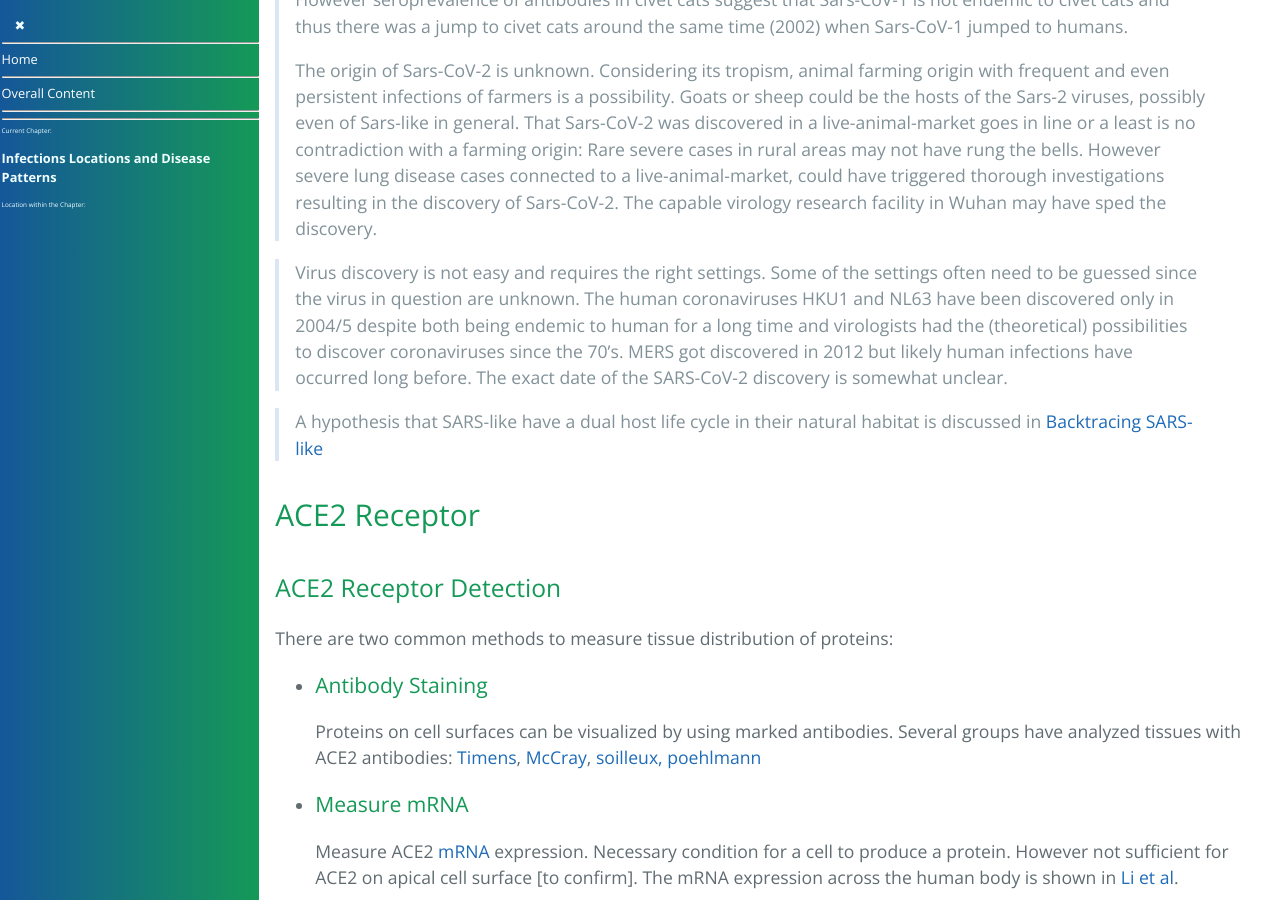
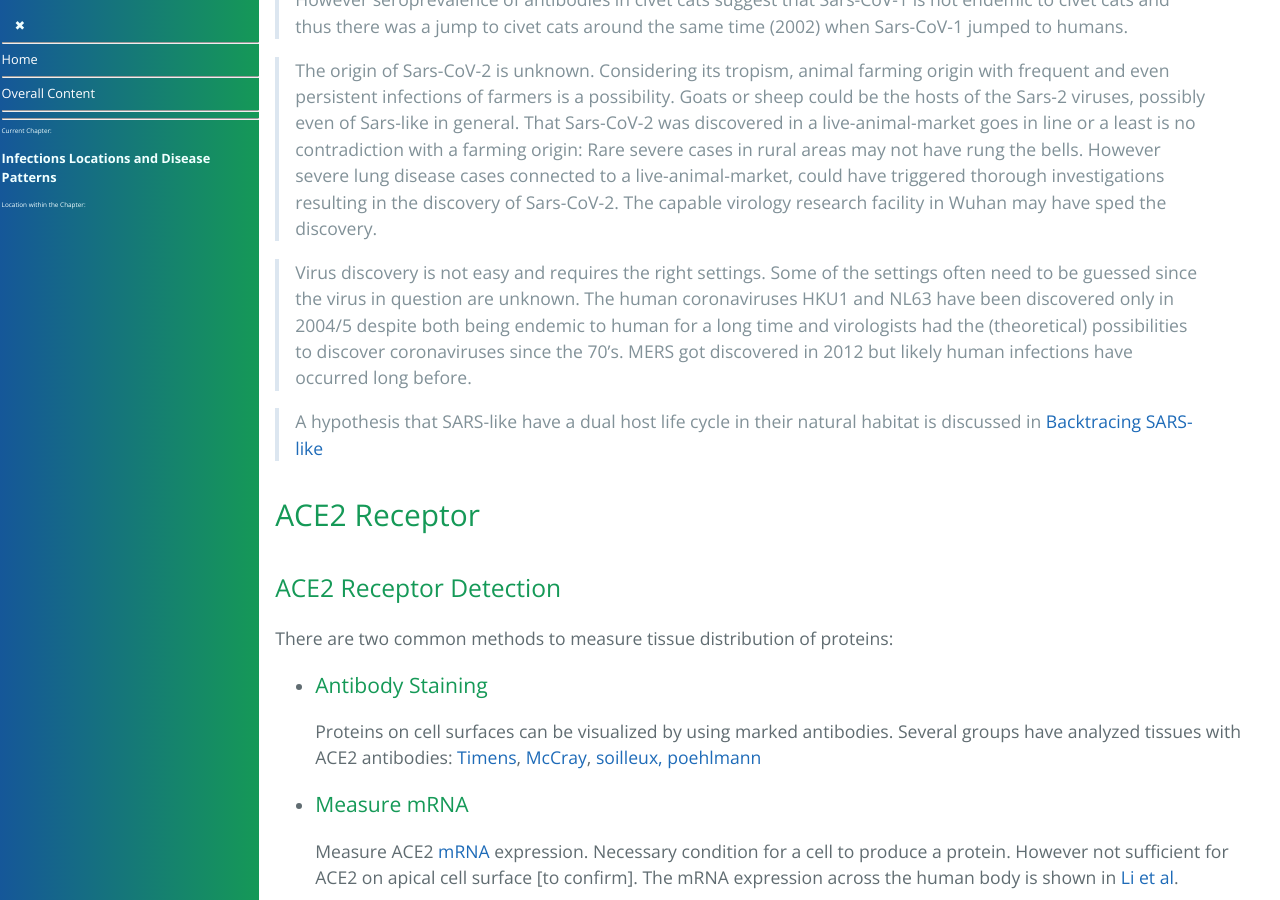
Before and after one commit to forestgrape/coronavirus, a Jekyll site: the page built from 3_medical/coronavirus_disease_patterns.md, in a window 1280 px wide and 900 px high, scrolled down 8918 px. Built offline with Jekyll 4.4.1, drawn with Linux system fonts in a browser that asks for light colours; our own code applies the rules of GitHub Pages for plain Markdown files.

Commit message:
note on discovery removed

```diff
--- a/3_medical/coronavirus_disease_patterns.md
+++ b/3_medical/coronavirus_disease_patterns.md
@@ -236,10 +236,10 @@ PLoS ONE 7(4): e35876. doi:10.1371/journal.pone.0035876
 ### On the Origin
 
 > The origin of Sars-CoV-1 is unclear: Related viruses are found in bats and even more similar in civet cats. However seroprevalence of antibodies in civet cats suggest that Sars-CoV-1 is not endemic to civet cats and thus there was a jump to civet cats around the same time (2002) when Sars-CoV-1 jumped to humans.
->
-> The origin of Sars-CoV-2 is unknown. Considering its tropism, animal farming origin with frequent and even persistent infections of farmers is a possibility. Goats or sheep could be the hosts of the Sars-2 viruses, possibly even of Sars-like in general. That Sars-CoV-2 was discovered  in a live-animal-market goes in line or a least is no contradiction with a farming origin: Rare severe cases in rural areas may not have rung the bells. However severe lung disease cases connected to a live-animal-market, could have triggered thorough investigations resulting in the discovery of Sars-CoV-2. The capable virology research facility in Wuhan may have sped the discovery.
 
-> Virus discovery is not easy and requires the right settings. Some of the settings often need to be guessed since the virus in question are unknown. The human coronaviruses HKU1 and NL63 have been discovered only in 2004/5 despite both being endemic to human for a long time and virologists had the (theoretical) possibilities to discover coronaviruses since the 70's. MERS got discovered in 2012 but likely human infections have occurred long before. The exact date of the SARS-CoV-2 discovery is somewhat unclear.
+> The origin of Sars-CoV-2 is unknown. Considering its tropism, animal farming origin with frequent and even persistent infections of farmers is a possibility. Goats or sheep could be the hosts of the Sars-2 viruses, possibly even of Sars-like in general. That Sars-CoV-2 was discovered in a live-animal-market goes in line or a least is no contradiction with a farming origin: Rare severe cases in rural areas may not have rung the bells. However severe lung disease cases connected to a live-animal-market, could have triggered thorough investigations resulting in the discovery of Sars-CoV-2. The capable virology research facility in Wuhan may have sped the discovery.
+
+> Virus discovery is not easy and requires the right settings. Some of the settings often need to be guessed since the virus in question are unknown. The human coronaviruses HKU1 and NL63 have been discovered only in 2004/5 despite both being endemic to human for a long time and virologists had the (theoretical) possibilities to discover coronaviruses since the 70's. MERS got discovered in 2012 but likely human infections have occurred long before.
 
 > A hypothesis that SARS-like have a dual host life cycle in their natural habitat is discussed in [Backtracing SARS-like](../2_biological/hosts_of_nidovirales.md#backtracing-sars-cov-1/2)
 
```
